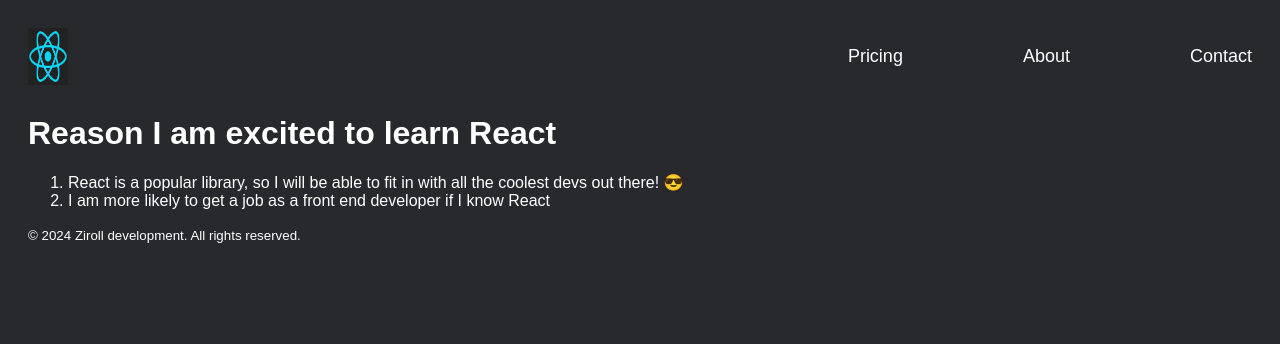
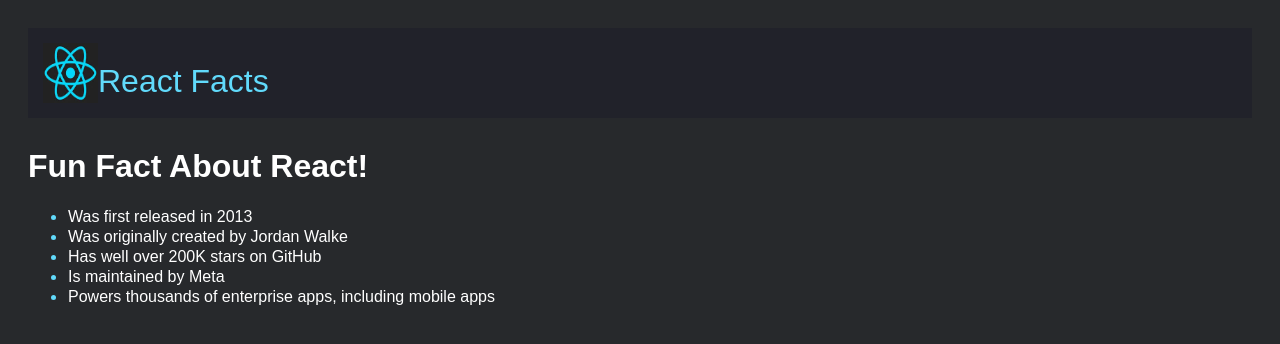
Before and after one commit to PAZZO123/React-Learning, a React (Vite) app: page / in a window 1280 px wide. Shown: the top 344 px of the page. Built offline with nearby package versions, Linux system fonts and the light colour scheme.

Commit message:
Adding components

```diff
--- a/src/App.jsx
+++ b/src/App.jsx
@@ -1,17 +1,10 @@
-import Logo from "/src/assets/react.jpg";
-
-
-export default function Header() {
+import Header  from "./Components/Header";
+import Main from "./Components/Main";
+export default function App(){
     return (
-        <header className="header">
-            <img src={Logo} width="40px" alt="React logo" />
-            <nav>
-                <ul className="nav-list">
-                    <li>Pricing</li>
-                    <li>About</li>
-                    <li>Contact</li>
-                </ul>
-            </nav>
-        </header>
+        <>
+        <Header/>
+        <Main/>
+        </>
     )
 }
--- /dev/null
+++ b/src/Components/Header.jsx
@@ -0,0 +1,11 @@
+import Logo from "/src/assets/react.jpg";
+
+
+export default function Header() {
+    return (
+        <header className="header">
+            <img src={Logo} width="55px" alt="React logo" />
+           <span className="slogon" color="#ffffff">React Facts</span>
+        </header>
+    )
+}
--- /dev/null
+++ b/src/Components/Main.jsx
@@ -0,0 +1,12 @@
+export default function  Main(){
+    return (<>
+        <h1>Fun Fact About React!</h1>
+        <ul>
+            <li>Was first released in 2013</li>
+            <li>Was originally created by Jordan Walke</li>
+            <li>Has well over 200K stars on GitHub</li>
+            <li>Is maintained by Meta</li>
+            <li>Powers thousands of enterprise apps, including mobile apps</li>
+        </ul>
+        </>)
+}
--- a/src/index.css
+++ b/src/index.css
@@ -23,5 +23,17 @@
 }
 .header {
   display: flex;
-  justify-content: space-between;
+  background-color: #21222A;
+  position: relative;
+  height: 90px;
+  padding: 15px;
 }
+.slogon{
+  color: #61DAFB;
+  font-size: xx-large;
+  padding-top: 20px;
+}
+ ul li::marker{
+  color: #61DAFB;
+  font-size: large;
+}
--- a/src/main.jsx
+++ b/src/main.jsx
@@ -1,39 +1,9 @@
 import { createRoot } from "react-dom/client";
 import './index.css'
-import Whatever from './App'
+import App from './App'
 
 let root = createRoot(document.getElementById("root"));
 
-function MainContent() {
-    return (
-        <main>
-            <h1>Reason I am excited to learn React</h1>
-            <ol>
-                <li>React is a popular library, so I will be able to fit in with all the coolest devs out there! 😎</li>
-                <li>I am more likely to get a job as a front end developer if I know React</li>
-            </ol>
-        </main>
-    )
-}
-
-function Footer() {
-    return (
-        <footer>
-            <small>© 2024 Ziroll development. All rights reserved.</small>
-        </footer>
-    )
-}
-
-function Page() {
-    return (
-        <>
-            <Whatever />
-            <MainContent />
-            <Footer />
-        </>
-    )
-}
-
 root.render(
-    <Page />
+    <App />
 )
```
